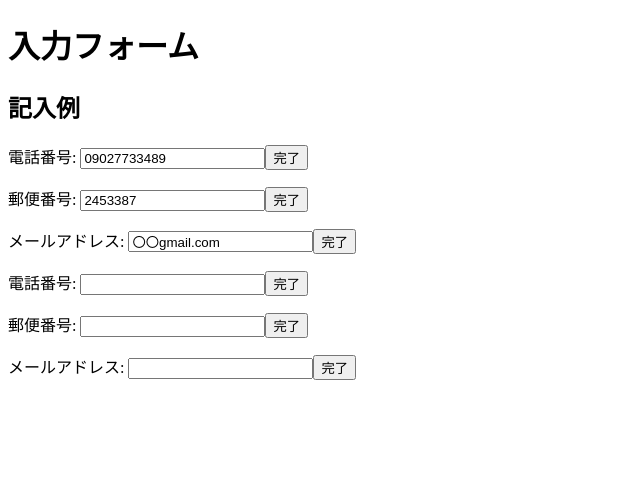
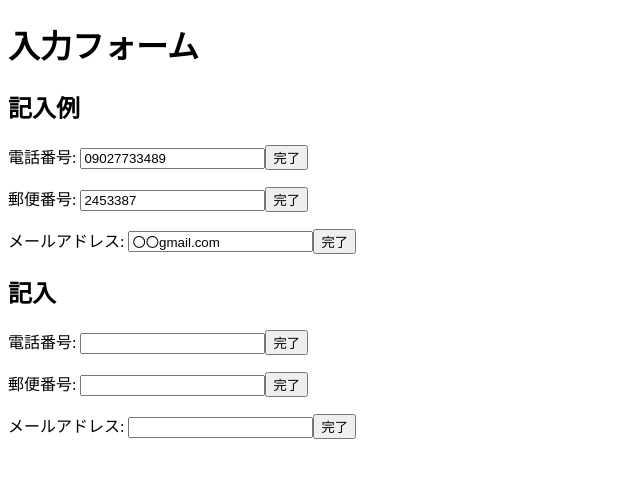
Before and after one commit to s1f102200547/yama, a Flask app: page / in a window 1280 px wide. Shown: the top 478 px of the page, without its empty margins (0-640 px from the left). Run offline with Flask 2, Linux system fonts and the light colour scheme.

Commit message:
見出し追加

```diff
--- a/templates/index.html
+++ b/templates/index.html
@@ -14,6 +14,7 @@
             <input  type="text" value="2453387"><button type="button">完了</button></p>
     <p><label for="mailaddress" >メールアドレス:</label>
                 <input  type="text" value="〇〇gmail.com"><button type="button">完了</button></p>
+                <h2>記入</h2>
     <form action="/result" method="post"><p><label for="numberoftell">電話番号:</label>
     <input id="numberoftell" type="text" name="tell"><button type="submit">完了</button></p>
     <p><label for="numberofaddress">郵便番号:</label>
```
